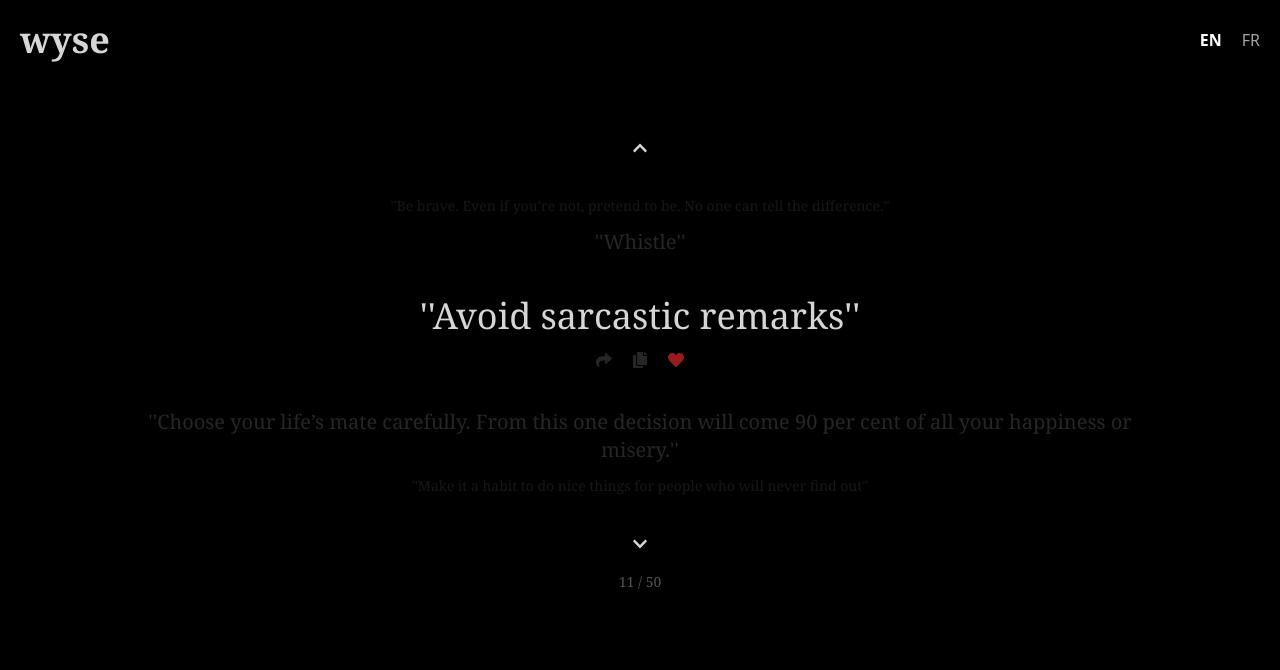
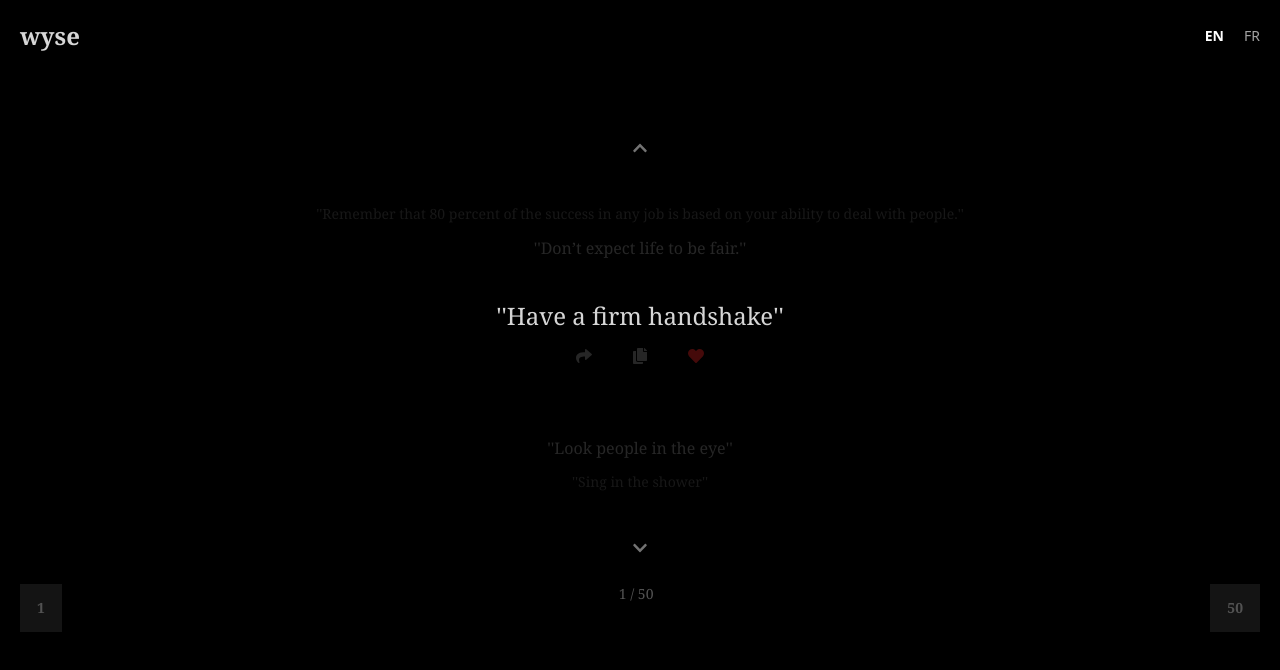
Before and after one commit to ethantaylan/wyse, a React (Vite) app: page /quotes in a window 1280 px wide. Shown: the top 670 px of the page. Built offline with nearby package versions, Linux system fonts and the light colour scheme.

Commit message:
feat: black version

```diff
--- a/src/components/select-langage.tsx
+++ b/src/components/select-langage.tsx
@@ -24,7 +24,7 @@ export const SelectLangage: FC = () => {
           key={l}
           onClick={() => handleLangageDispatch(l)}
           className={clsx(
-            "hover:font-bold hover:text-white font-sans text-neutral-400",
+            "hover:font-bold hover:text-white text-sm font-sans text-neutral-400",
             l === langage && "font-black text-white",
           )}
         >
--- a/src/constants/advices/en.ts
+++ b/src/constants/advices/en.ts
@@ -39,7 +39,6 @@ export const en: string[] = [
   "Send a lot of Valentine cards. Sign them, ‘Someone who thinks you’re terrific.’",
   "Answer the phone with enthusiasm and energy in your voice.",
   "Keep a note pad and pencil on your bed-side table. Million-dollar ideas sometimes strike at 3 a.m.",
-  "Don’t expect life to be fair.",
   "Show respect for everyone who works for a living, regardless of how trivial their job",
   "Send your loved ones flowers. Think of a reason later.",
   "Make someone’s day by paying the toll for the person in the car behind you",
--- a/src/constants/advices/fr.ts
+++ b/src/constants/advices/fr.ts
@@ -39,7 +39,6 @@ export const fr: string[] = [
   "Envoyez beaucoup de cartes de Saint-Valentin. Signez-les, « Quelqu'un qui pense que vous êtes formidable. »",
   "Répondez au téléphone avec enthousiasme et énergie dans votre voix.",
   "Gardez un bloc-notes et un crayon sur votre table de chevet. Des idées valant des millions de dollars peuvent parfois survenir à 3 heures du matin.",
-  "Ne vous attendez pas à ce que la vie soit juste.",
   "Montrez du respect pour tous ceux qui travaillent pour gagner leur vie, peu importe la trivialité de leur travail",
   "Envoyez des fleurs à vos proches. Trouvez une raison plus tard.",
   "Faites la journée de quelqu'un en payant le péage pour la personne dans la voiture derrière vous",
--- a/src/pages/quotes.tsx
+++ b/src/pages/quotes.tsx
@@ -1,4 +1,4 @@
-import { FC, useState } from "react";
+import { FC, useEffect, useState } from "react";
 import {
   FaChevronDown,
   FaChevronUp,
@@ -14,79 +14,124 @@ import { useLangageState } from "../context";
 
 export const Quotes: FC = () => {
   const { langage } = useLangageState();
-
-  const [index, setIndex] = useState<number>(10);
-
+  const [index, setIndex] = useState<number>(0);
   const navigate = useNavigate();
 
-  const twoLastQuote = langage === "fr" ? fr[index - 2] : en[index - 2];
+  const quotes = langage === "fr" ? fr : en;
+  const lastIndex = quotes.length - 1;
 
-  const lastQuote = langage === "fr" ? fr[index - 1] : en[index - 1];
-  const quote = langage === "fr" ? fr[index] : en[index];
-  const nextQuote = langage === "fr" ? fr[index + 1] : en[index + 1];
-
-  const twoNextQuote = langage === "fr" ? fr[index + 2] : en[index + 2];
+  const getQuoteAtIndex = (i: number) => {
+    if (i < 0) return "";
+    if (i > lastIndex) return "";
+    return quotes[i];
+  };
 
   const q = "''";
+  const [accumulatedDelta, setAccumulatedDelta] = useState<number>(0);
+  const scrollThreshold = 50; // Adjust this value as needed
+
+  useEffect(() => {
+    console.log(index);
+  }, [index]);
+
+  const handleScroll = (event: React.WheelEvent<HTMLDivElement>) => {
+    const delta = event.deltaY;
+    setAccumulatedDelta((prevDelta) => prevDelta + delta);
+    if (Math.abs(accumulatedDelta) >= scrollThreshold) {
+      const scrollIncrement = Math.floor(Math.abs(accumulatedDelta) / scrollThreshold);
+      if (delta > 0) {
+        setIndex((prevIndex) => (prevIndex === lastIndex ? 0 : prevIndex + scrollIncrement));
+      } else {
+        setIndex((prevIndex) => (prevIndex === 0 ? lastIndex : prevIndex - scrollIncrement));
+      }
+      setAccumulatedDelta(0);
+    }
+  };
 
   return (
-    <div className="h-screen w-screen p-5 font-serif flex flex-col">
+    <div className="h-screen w-screen p-5 font-serif flex flex-col" onWheel={handleScroll}>
       <div className="flex justify-between">
-        <span className="text-4xl font-bold">wyse</span>
+        <span
+          onClick={() => navigate("/")}
+          className="text-2xl font-bold cursor-pointer"
+        >
+          wyse
+        </span>
         <SelectLangage />
       </div>
 
       <div className="flex items-center justify-center">
-        <div className="flex flex-col max-w-5xl text-center text-4xl items-center justify-center mt-20">
-          <FaChevronUp
-            onClick={() => setIndex(index - 1)}
-            className="mb-10 text-base cursor-pointer"
-          />
+        <div className="flex flex-col max-w-5xl text-center text-2xl items-center justify-center mt-20">
+          <button
+            onClick={() => setIndex(index === 0 ? 49 : index - 1)}
+            className="mb-10 btn btn-sm btn-ghost"
+          >
+            <FaChevronUp className="text-neutral-500 text-base cursor-pointer" />
+          </button>
 
           <div className="flex text-sm items-center text-neutral-900 justify-center">
             {q}
-            {twoLastQuote}
+            {index === 0 ? getQuoteAtIndex(48) : getQuoteAtIndex(index - 2)}
             {q}
           </div>
 
-          <div className="flex text-xl mt-3 items-center text-neutral-800 justify-center">
+          <div className="flex text-base mt-3 items-center text-neutral-800 justify-center">
             {q}
-            {lastQuote}
+            {index === 0 ? getQuoteAtIndex(49) : getQuoteAtIndex(index - 1)}
             {q}
           </div>
 
-          <div className="flex items-center flex-col py-10">
+          <div className="flex items-center min-h-44 flex-col pt-10">
             {q}
-            {quote}
+            {getQuoteAtIndex(index)}
             {q}
-            <div className="flex mt-4 gap-5">
-              <FaShare className="text-neutral-800 text-base" />
-              <FaCopy className="text-neutral-800 text-base" />
-              <FaHeart className="text-red-800 text-base" />
+            <div className="flex mt-4 gap-10">
+              <FaShare className="text-neutral-800 hover:text-white cursor-pointer text-base" />
+              <FaCopy className="text-neutral-800 hover:text-white cursor-pointer text-base" />
+              <FaHeart className="text-red-950 hover:text-red-600 cursor-pointer text-base" />
             </div>
           </div>
 
-          <div className="flex text-xl items-center text-neutral-800 justify-center">
+          <div className="flex text-base items-center text-neutral-800 justify-center">
             {q}
-            {nextQuote}
+            {index === lastIndex
+              ? getQuoteAtIndex(0)
+              : getQuoteAtIndex(index + 1)}
             {q}
           </div>
 
           <div className="flex text-sm mt-3 items-center text-neutral-900 justify-center">
             {q}
-            {twoNextQuote}
+            {index === lastIndex
+              ? getQuoteAtIndex(1)
+              : getQuoteAtIndex(index + 2)}
             {q}
           </div>
 
-          <FaChevronDown
-            onClick={() => setIndex(index + 1)}
-            className="mt-10 text-base cursor-pointer"
-          />
+          <button
+            onClick={() => setIndex(index === lastIndex ? 0 : index + 1)}
+            className="mt-10 btn btn-sm btn-ghost"
+          >
+            <FaChevronDown className="text-neutral-500 text-base cursor-pointer" />
+          </button>
+        </div>
+      </div>
+      <div className="flex w-full justify-between">
+        <span
+          onClick={() => setIndex(0)}
+          className="my-5 btn text-sm text-neutral-600"
+        >
+          1
+        </span>
 
-          <span className="my-5 text-sm text-neutral-600">
-            {index + 1} / 50
-          </span>
-        </div>
+        <span className="my-5 text-sm text-neutral-600">{index + 1} / 50</span>
+
+        <span
+          onClick={() => setIndex(lastIndex)}
+          className="my-5 btn text-sm text-neutral-600"
+        >
+          50
+        </span>
       </div>
     </div>
   );
```
Also changed, not shown: 1 other file (tests, documents, lock files or other folders).
